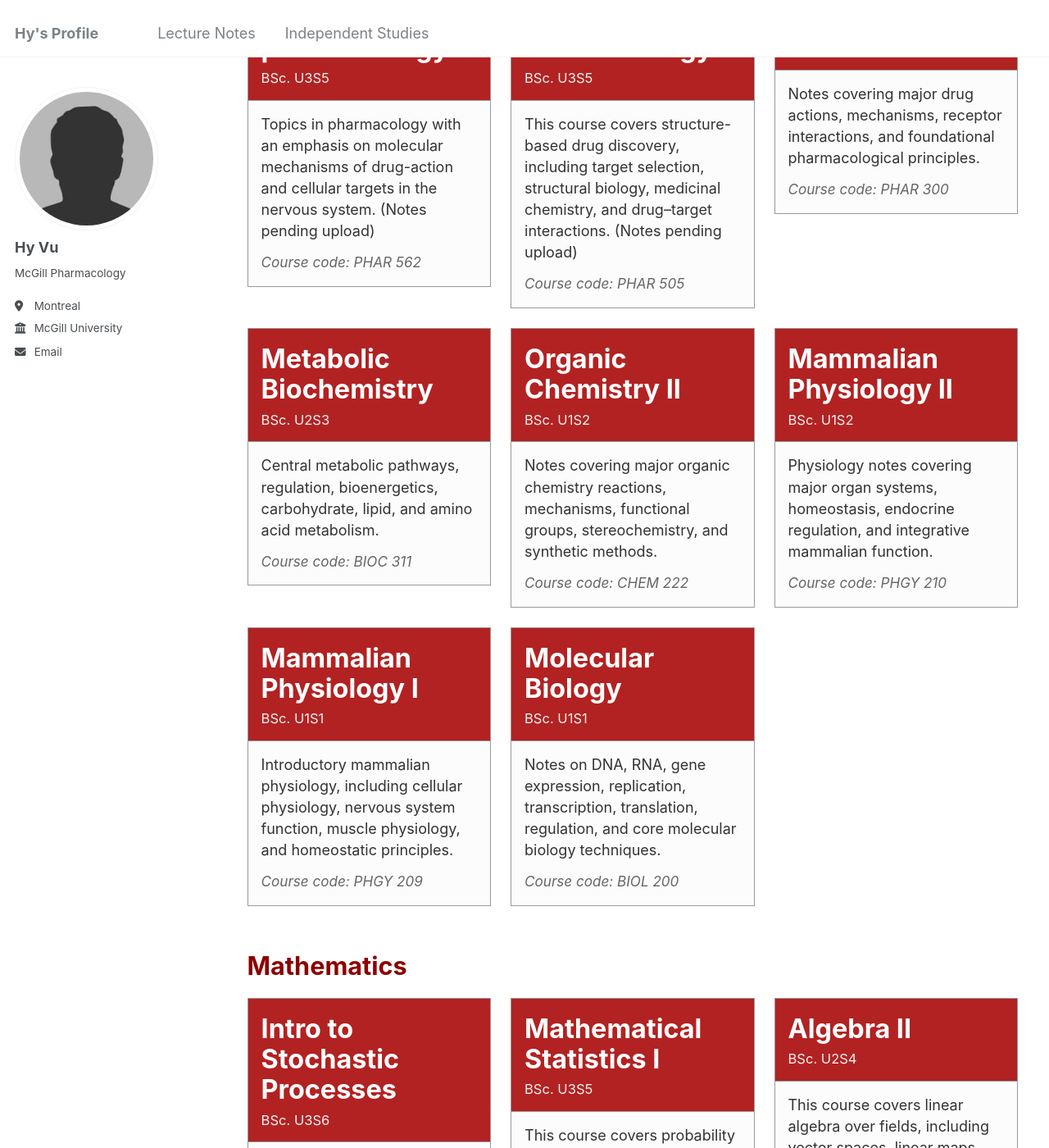
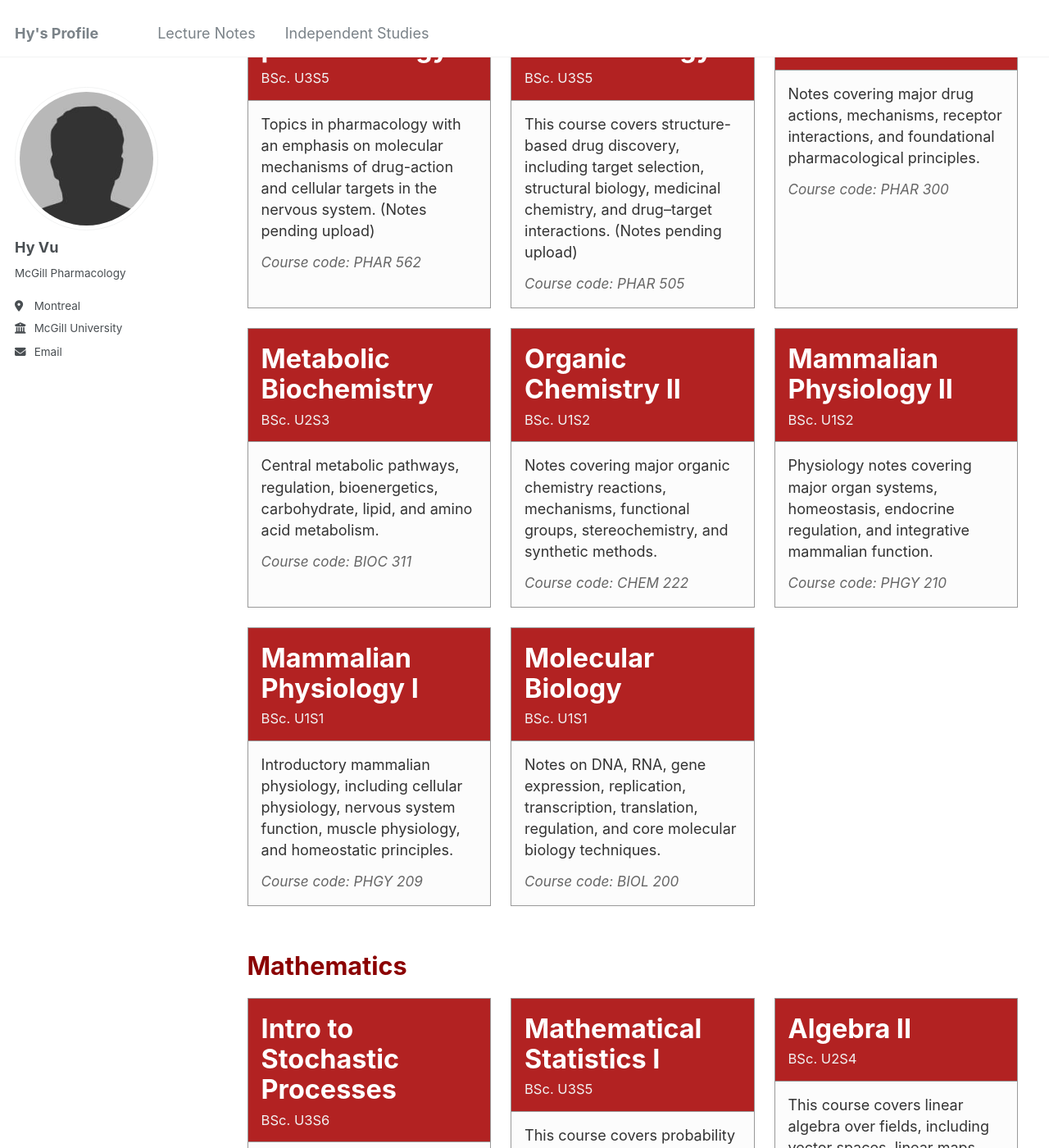
Before and after one commit to Hy-Vu/Hy-Vu.github.io, a Jekyll site: the page built from _pages/lecture-notes.html, in a window 1280 px wide and 1400 px high, scrolled down 378 px. Shown: the whole window at 82% size. Built offline with Jekyll 4.4.1, drawn with Linux system fonts in a browser that asks for light colours.

Commit message:
Update lecture-notes.html

```diff
--- a/_pages/lecture-notes.html
+++ b/_pages/lecture-notes.html
@@ -43,7 +43,9 @@
 .pdf-card:visited,
 .pdf-card:hover,
 .pdf-card:active {
-  display: block;
+  display: flex;
+  flex-direction: column;
+  height: 100%;
   text-decoration: none !important;
   color: #222;
   border: 1.5px solid #999;
@@ -87,6 +89,7 @@
   .pdf-card-bottom {
     padding: 16px;
     background: #fcfcfc;
+    flex: 1;
   }
 
   .pdf-card-label {
```
